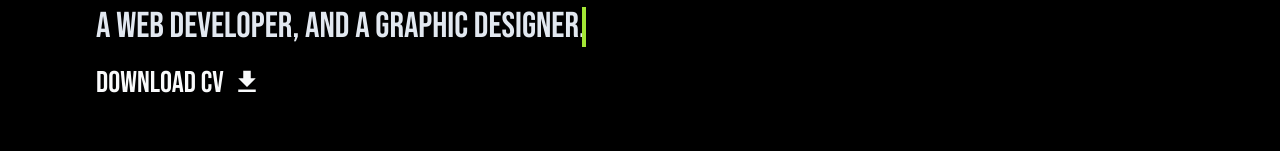
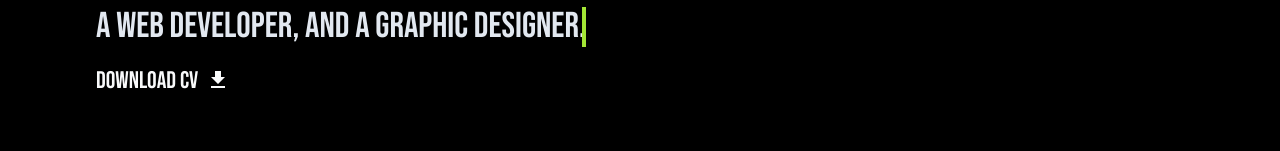
Before and after one commit to Habib1258/portfolio-habib, a React (Vite) app: page / in a window 1280 px wide. Shown: the part 485-636 px from the top of the page. Built offline with nearby package versions, Linux system fonts and the light colour scheme.

Commit message:
added CV

```diff
--- a/src/component/DownloadCV.jsx
+++ b/src/component/DownloadCV.jsx
@@ -22,7 +22,7 @@ const DownloadCV = () => {
     <div className="relative">
       <button
         onClick={() => setIsOpen(true)}
-        className="py-2 ml-8 lg:ml-24 rounded-xl hover:text-lime-400   text-gray-50 transition-all duration-300 font-bebas"
+        className="py-2 ml-8 lg:ml-24 rounded-xl hover:text-lime-400 text-xl lg:text-2xl text-gray-50 transition-all duration-300 font-bebas"
       >
         download CV
         <MdDownload className="inline ml-2" />
```
